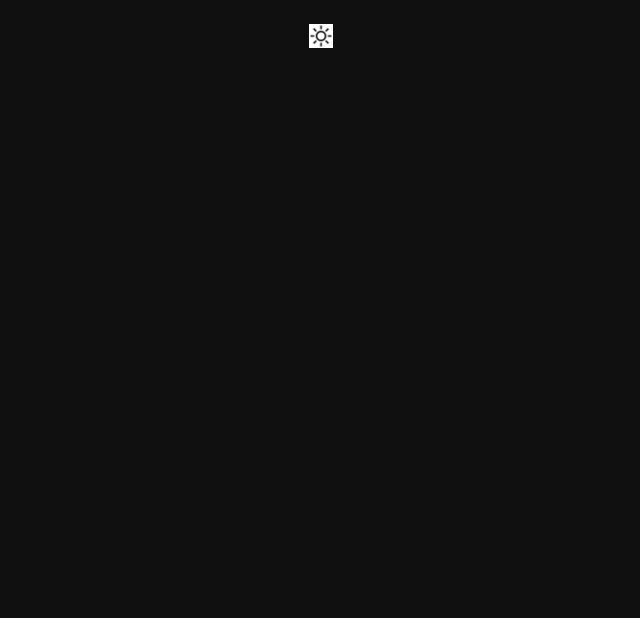
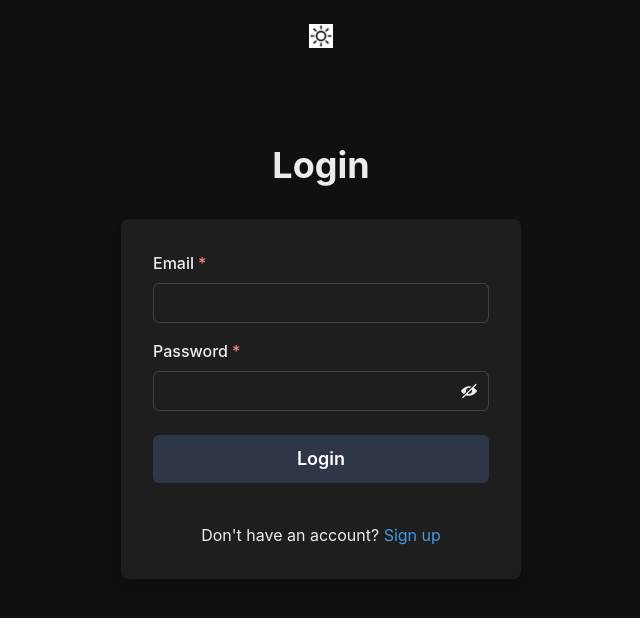
Before and after one commit to emirhan190341/social-app-frontend, a React (Vite) app: page /auth in a window 1280 px wide. Before the commit this address had no page. Shown: the top 618 px of the page, without its empty margins (319-959 px from the left). Built offline with nearby package versions, Linux system fonts and the light colour scheme.

Commit message:
login-signup new changes

```diff
--- a/src/App.jsx
+++ b/src/App.jsx
@@ -1,4 +1,3 @@
-import LoginPage from "./pages/LoginPage";
 import { Navigate, Route, Routes } from "react-router-dom";
 import HomePage from "./pages/HomePage";
 import PostPage from "./pages/PostPage";
@@ -24,10 +23,9 @@ function App() {
             element={user ? <HomePage /> : <Navigate to="/auth" />}
           />
           <Route
-            path="/signup"
+            path="/auth"
             element={!user ? <AuthPage /> : <Navigate to="/" />}
           />
-          <Route path="/login" element={<LoginPage />} />
           <Route path="/post" element={<PostPage />} />
           <Route path="/user" element={<UserPage />} />
         </Routes>
--- a/src/atoms/userAtom.js
+++ b/src/atoms/userAtom.js
@@ -1,8 +1,8 @@
-import { atom } from "recoil"
+import { atom } from "recoil";
 
 const userAtom = atom({
-    key: 'userAtom',
-    default: JSON.parse(localStorage.getItem('user-threads'))
-})
+  key: "userAtom",
+  default: localStorage.getItem("email"),
+});
 
-export default userAtom
+export default userAtom;
--- a/src/components/LoginCard.jsx
+++ b/src/components/LoginCard.jsx
@@ -13,15 +13,68 @@ import {
   Text,
   useColorModeValue,
   Link,
+  useToast,
 } from "@chakra-ui/react";
 import { useState } from "react";
 import { ViewIcon, ViewOffIcon } from "@chakra-ui/icons";
 import { useSetRecoilState } from "recoil";
 import authScreenAtom from "../atoms/authAtom";
+import userAtom from "../atoms/userAtom";
 
 export default function LoginCard() {
   const [showPassword, setShowPassword] = useState(false);
   const setAuthScreen = useSetRecoilState(authScreenAtom);
+
+  const setUser = useSetRecoilState(userAtom);
+
+  const [email, setEmail] = useState("");
+  const [password, setPassword] = useState("");
+  const toast = useToast();
+
+  const handleLogin = async () => {
+    try {
+      const res = await fetch(
+        "http://localhost:8080/api/v1/auth/authenticate",
+        {
+          method: "POST",
+          headers: {
+            "Content-Type": "application/json",
+          },
+          body: JSON.stringify({
+            email: email,
+            password: password,
+          }),
+        }
+      );
+      const data = await res.json();
+      console.log(data);
+      if (data.email || data.password || data.error) {
+        const error = data.email || data.password || data.error;
+        toast({
+          title: "Error",
+          description: error,
+          status: "error",
+          duration: 3000,
+          isClosable: true,
+        });
+        return;
+      }
+
+      //Kullanici bilgileri + token
+      localStorage.setItem("tokenKey", data.token);
+      localStorage.setItem("email", email);
+      // localStorage.setItem("user-threads", JSON.stringify(data));
+      setUser(data);
+    } catch (error) {
+      toast({
+        title: "Error",
+        description: error.message,
+        status: "error",
+        duration: 3000,
+        isClosable: true,
+      });
+    }
+  };
 
   return (
     <Flex align={"center"} justify={"center"}>
@@ -43,13 +96,21 @@ export default function LoginCard() {
         >
           <Stack spacing={4}>
             <FormControl isRequired>
-              <FormLabel>Username</FormLabel>
-              <Input type="text" />
+              <FormLabel>Email</FormLabel>
+              <Input
+                type="text"
+                onChange={(e) => setEmail(e.target.value)}
+                value={email}
+              />
             </FormControl>
             <FormControl isRequired>
               <FormLabel>Password</FormLabel>
               <InputGroup>
-                <Input type={showPassword ? "text" : "password"} />
+                <Input
+                  type={showPassword ? "text" : "password"}
+                  onChange={(e) => setPassword(e.target.value)}
+                  value={password}
+                />
                 <InputRightElement h={"full"}>
                   <Button
                     variant={"ghost"}
@@ -71,6 +132,7 @@ export default function LoginCard() {
                 _hover={{
                   bg: useColorModeValue("gray.700", "gray.800"),
                 }}
+                onClick={handleLogin}
               >
                 Login
               </Button>
--- a/src/components/SignupCard.jsx
+++ b/src/components/SignupCard.jsx
@@ -13,10 +13,11 @@ import {
   Text,
   useColorModeValue,
   Link,
+  useToast,
 } from "@chakra-ui/react";
 import { useState } from "react";
 import { ViewIcon, ViewOffIcon } from "@chakra-ui/icons";
-import {useSetRecoilState } from "recoil";
+import { useSetRecoilState } from "recoil";
 import authScreenAtom from "../atoms/authAtom";
 import { useNavigate } from "react-router-dom";
 import userAtom from "../atoms/userAtom";
@@ -25,7 +26,7 @@ export default function SignupCard() {
   const [showPassword, setShowPassword] = useState(false);
   const setAuthScreen = useSetRecoilState(authScreenAtom);
 
-  const setUser = useSetRecoilState(userAtom)
+  const setUser = useSetRecoilState(userAtom);
 
   const [username, setUsername] = useState("");
   const [name, setName] = useState("");
@@ -34,8 +35,58 @@ export default function SignupCard() {
 
   const navigate = useNavigate();
 
-  const handleSignup = () => {
-   const res = fetch("http://localhost:8080/api/v1/auth/register", {
+  const toast = useToast();
+
+  // const handleSignup = () => {
+  //   const res = fetch("http://localhost:8080/api/v1/auth/register", {
+  //     method: "POST",
+  //     headers: {
+  //       "Content-Type": "application/json",
+  //     },
+  //     body: JSON.stringify({
+  //       username: username,
+  //       name: name,
+  //       email: email,
+  //       password: password,
+  //     }),
+  //   })
+  //     .then((res) =>{
+  //       if(res.status === 400) {
+  //         toast({
+  //           title: "Error",
+  //           description: "User already exists",
+  //           status: "error",
+  //           duration: 3000,
+  //           isClosable: true,
+  //         });
+  //         console.log(res.json())
+  //         return;
+  //       }
+  //     })
+  //     .then((result) => {
+  //       localStorage.setItem("tokenKey", result.token);
+  //       localStorage.setItem("email", email);
+  //       localStorage.setItem("user-threads", JSON.stringify(result));
+  //       console.log(result);
+
+  //       // if (result.error) {
+  //       //   console.log
+  //       //   toast({
+  //       //     title: "Error",
+  //       //     description: res.error,
+  //       //     status: "error",
+  //       //     duration: 3000,
+  //       //     isClosable: true,
+  //       //   });
+  //       // }
+  //       setUser(result);
+  //     })
+  //     .catch((err) => console.log(err));
+  // };
+
+  const handleSignup = async () => {
+    try {
+      const res = await fetch("http://localhost:8080/api/v1/auth/register", {
         method: "POST",
         headers: {
           "Content-Type": "application/json",
@@ -46,15 +97,35 @@ export default function SignupCard() {
           email: email,
           password: password,
         }),
-    })
-      .then((res) => res.json())
-      .then((result) => {
-        localStorage.setItem("tokenKey", result.token);
+      });
+      const data = await res.json();
+      console.log(data);
+      if (data.email || data.username || data.password || data.name) {
+        const error = data.email || data.username || data.password || data.name;
+        toast({
+          title: "Error",
+          description: error,
+          status: "error",
+          duration: 3000,
+          isClosable: true,
+        });
+        return;
+      }
+
+      //Kullanici bilgileri + token
+      localStorage.setItem("tokenKey", data.token);
       localStorage.setItem("email", email);
-        localStorage.setItem("user-threads",JSON.stringify(result))
-        setUser(result);
-      })
-      .catch((err) => console.log(err));
+      // localStorage.setItem("user-threads", JSON.stringify(data));
+      setUser(data);
+    } catch (error) {
+      toast({
+        title: "Error",
+        description: error.message,
+        status: "error",
+        duration: 3000,
+        isClosable: true,
+      });
+    }
   };
 
   return (
--- a/src/pages/LoginPage.jsx
+++ /dev/null
@@ -1,9 +0,0 @@
-import React from 'react'
-
-const LoginPage = () => {
-  return (
-    <div>LoginPage</div>
-  )
-}
-
-export default LoginPage
--- a/src/pages/LogoutButton.jsx
+++ b/src/pages/LogoutButton.jsx
@@ -4,18 +4,56 @@ import { useSetRecoilState } from "recoil";
 import userAtom from "../atoms/userAtom";
 
 const LogoutButton = () => {
-    const setUser = useSetRecoilState(userAtom)
-    const handleLogout = async() => {
-        try {
-            localStorage.removeItem("user-threads");
-            //fetch
-            setUser(null)
-        }catch(error) {
-            console.log(error);
-        }
+  const setUser = useSetRecoilState(userAtom);
+
+  // const handleLogout = async () => {
+  //   try {
+  //     const res = await fetch("http://localhost:8080/api/v1/auth/logout", {
+  //       method: "POST",
+  //       headers: {
+  //         "Content-Type": "application/json",
+  //       },
+  //     });
+
+  //     const data = await res.json();
+  //     console.log(data);
+  //     localStorage.removeItem("tokenKey");
+  //     localStorage.removeItem("email");
+  //     setUser(null);
+  //   } catch (error) {
+  //     console.log(error);
+  //   }
+  // };
+
+  const handleLogout = async () => {
+    try {
+      const res = await fetch("http://localhost:8080/api/v1/auth/logout", {
+        method: "POST",
+        headers: {
+          "Content-Type": "application/json",
+          Authorization: "Bearer " + localStorage.getItem("tokenKey"),
+        },
+      });
+      console.log(res);
+
+      if (res.status === 200) {
+        localStorage.removeItem("tokenKey");
+        localStorage.removeItem("email");
+        setUser(null);
+      }
+    } catch (error) {
+      console.log(error);
     }
+  };
+
   return (
-    <Button position={"fixed"} top={"30px"} right={"30px"} size={"sm"} onClick={handleLogout}>
+    <Button
+      position={"fixed"}
+      top={"30px"}
+      right={"30px"}
+      size={"sm"}
+      onClick={handleLogout}
+    >
       Logout
     </Button>
   );
```
Lines whose indentation alone changed are shown as unchanged.
